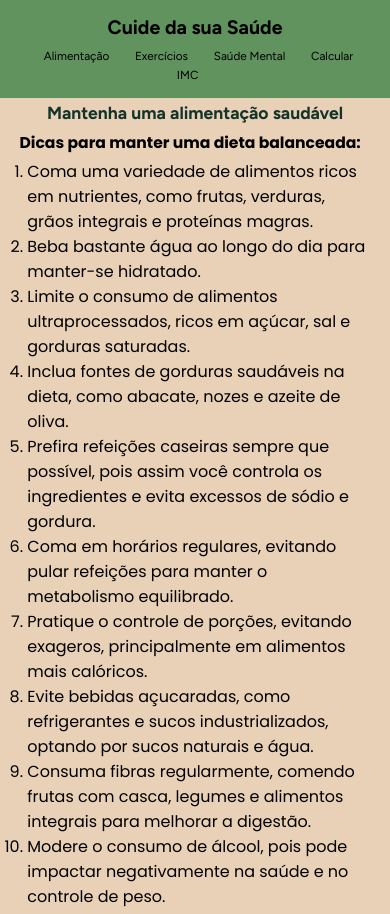
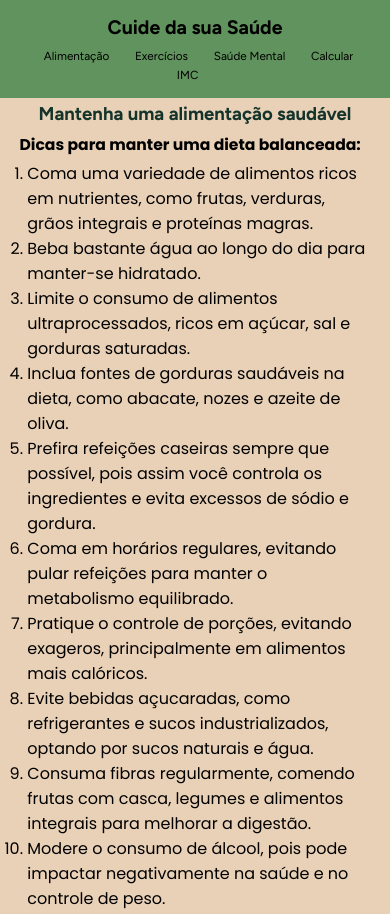
Before and after one commit to erickmjr/Site-BemEstar, a plain HTML site: page index.html in a window 390 px wide. Shown: the top 914 px of the page. Drawn offline with Linux system fonts and the light colour scheme.

Commit message:
alteração no tamanho dos h1

```diff
--- a/main.css
+++ b/main.css
@@ -172,7 +172,7 @@ footer a{
     }
 
     .sectionH1{
-        font-size: 3vw;
+        font-size: 3.5vw;
     }
 
     .sectionH2{
@@ -192,7 +192,7 @@ footer a{
     }
 
     .sectionH1{
-        font-size: 4.5vw;
+        font-size: 4.75vw;
     }
     .sectionH2{
         font-size: 4vw;
```
